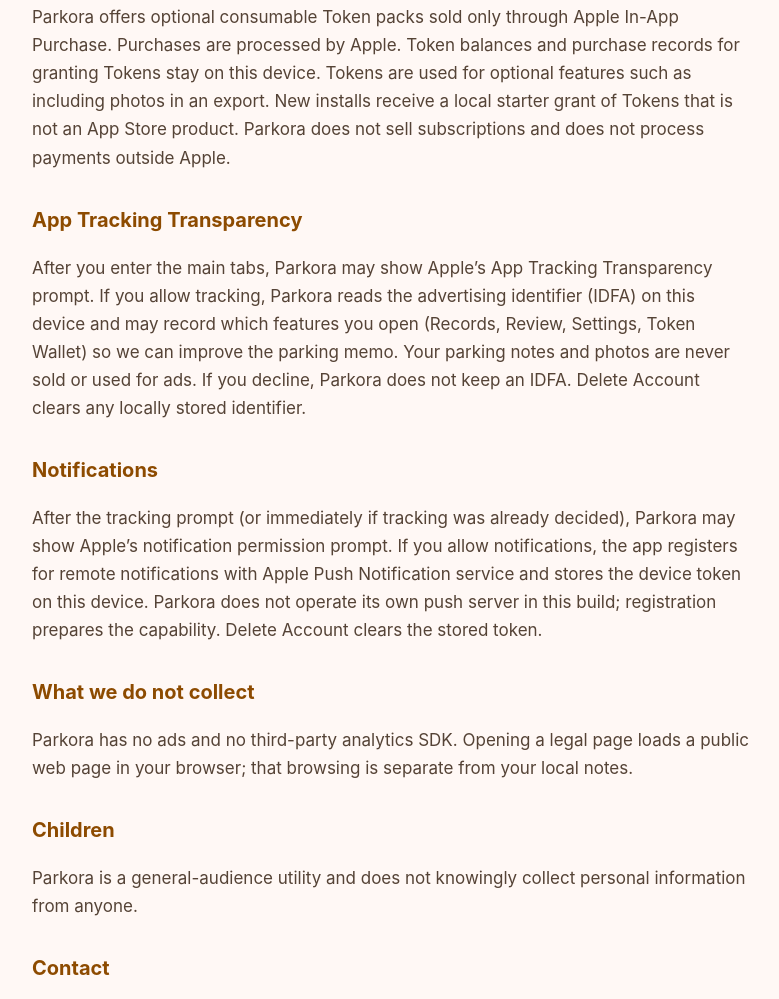
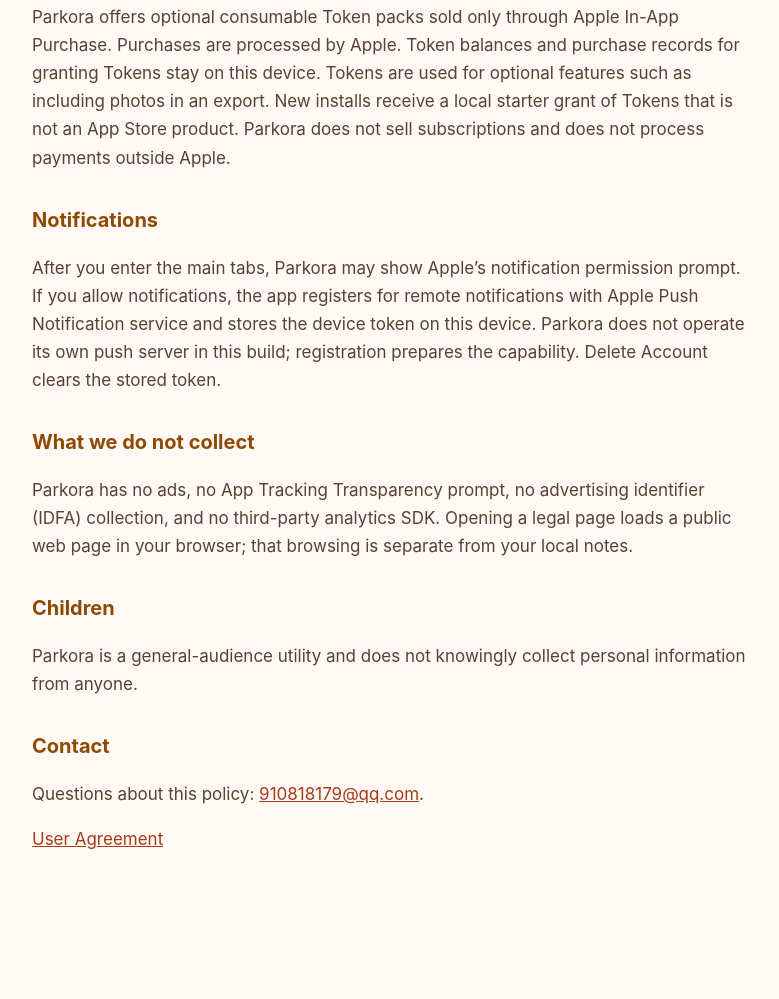
Before and after one commit to parkora-app/parkora-legal, a plain HTML site: page privacy-policy.html in a window 1280 px wide. Shown: the part 1687-2686 px from the top of the page, without its empty margins (248-1027 px from the left). After the commit the page ends 2621 px from the top, so only its background shows below. Drawn offline with Linux system fonts and the light colour scheme.

Commit message:
Remove ATT tracking; keep Push notifications

```diff
--- a/privacy-policy.html
+++ b/privacy-policy.html
@@ -34,14 +34,11 @@
     <h2>Tokens and Apple In-App Purchase</h2>
     <p>Parkora offers optional consumable Token packs sold only through Apple In-App Purchase. Purchases are processed by Apple. Token balances and purchase records for granting Tokens stay on this device. Tokens are used for optional features such as including photos in an export. New installs receive a local starter grant of Tokens that is not an App Store product. Parkora does not sell subscriptions and does not process payments outside Apple.</p>
 
-    <h2>App Tracking Transparency</h2>
-    <p>After you enter the main tabs, Parkora may show Apple’s App Tracking Transparency prompt. If you allow tracking, Parkora reads the advertising identifier (IDFA) on this device and may record which features you open (Records, Review, Settings, Token Wallet) so we can improve the parking memo. Your parking notes and photos are never sold or used for ads. If you decline, Parkora does not keep an IDFA. Delete Account clears any locally stored identifier.</p>
-
     <h2>Notifications</h2>
-    <p>After the tracking prompt (or immediately if tracking was already decided), Parkora may show Apple’s notification permission prompt. If you allow notifications, the app registers for remote notifications with Apple Push Notification service and stores the device token on this device. Parkora does not operate its own push server in this build; registration prepares the capability. Delete Account clears the stored token.</p>
+    <p>After you enter the main tabs, Parkora may show Apple’s notification permission prompt. If you allow notifications, the app registers for remote notifications with Apple Push Notification service and stores the device token on this device. Parkora does not operate its own push server in this build; registration prepares the capability. Delete Account clears the stored token.</p>
 
     <h2>What we do not collect</h2>
-    <p>Parkora has no ads and no third-party analytics SDK. Opening a legal page loads a public web page in your browser; that browsing is separate from your local notes.</p>
+    <p>Parkora has no ads, no App Tracking Transparency prompt, no advertising identifier (IDFA) collection, and no third-party analytics SDK. Opening a legal page loads a public web page in your browser; that browsing is separate from your local notes.</p>
 
     <h2>Children</h2>
     <p>Parkora is a general-audience utility and does not knowingly collect personal information from anyone.</p>
```
